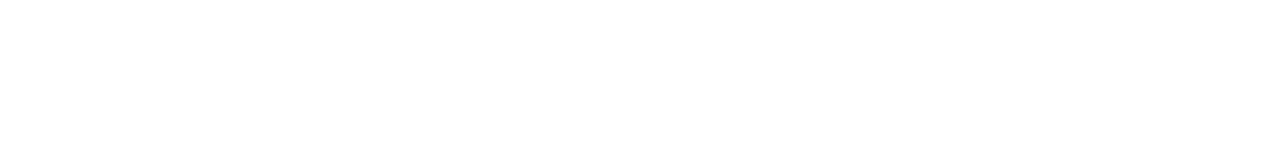
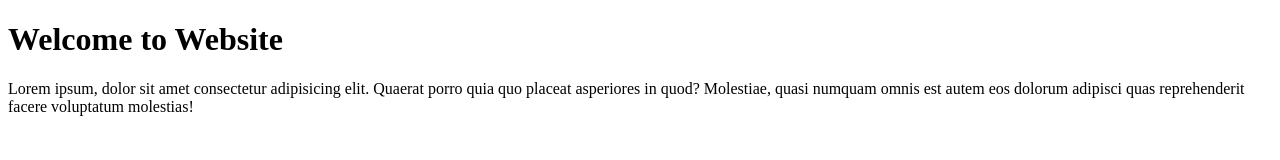
Before and after one commit to Nazim-hasan/hero-projects, a plain HTML site: page index.html in a window 1280 px wide. Drawn offline with Linux system fonts and the light colour scheme.

Commit message:
Code Added

```diff
--- a/index.html
+++ b/index.html
@@ -7,6 +7,7 @@
     <title>Git-Repo</title>
 </head>
 <body>
-
+    <h1>Welcome to Website</h1>
+    <p>Lorem ipsum, dolor sit amet consectetur adipisicing elit. Quaerat porro quia quo placeat asperiores in quod? Molestiae, quasi numquam omnis est autem eos dolorum adipisci quas reprehenderit facere voluptatum molestias!</p>
 </body>
 </html>
```
